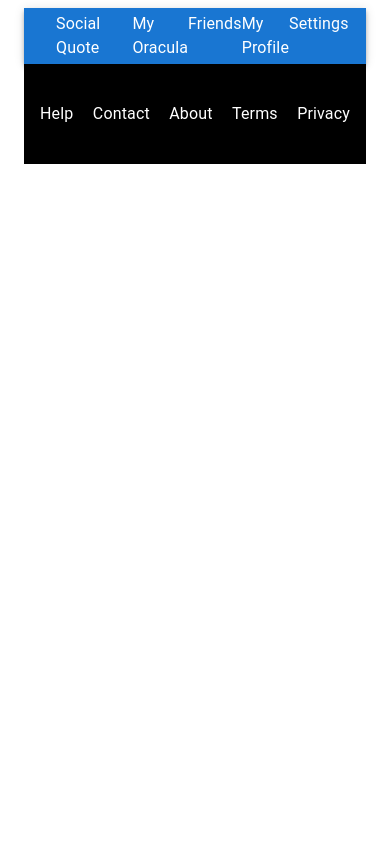
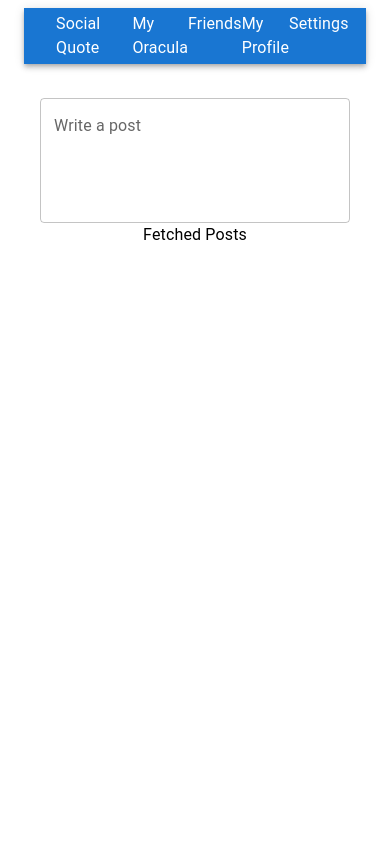
Before and after one commit to silasfacanha/socialquote, a React (Vite) app in the folder client/: page / in a window 390 px wide. Shown: the top 844 px of the page. Built offline with nearby package versions, Linux system fonts and the light colour scheme.

Commit message:
feat: add the home page. it is not responsive yet and the fetching functionality must be implemented closes #7

```diff
--- a/client/src/App.tsx
+++ b/client/src/App.tsx
@@ -2,11 +2,14 @@
 import { Container, CssBaseline } from "@mui/material";
 import Navbar from "./components/Navbar";
 import { Footer } from "./components/Footer";
+import Router from "./pages/Router";
+
 
 function App() {
   return (
-    <Container maxWidth={"xl"}>
+    <Container sx={{display:"flex", flexDirection:"column", alignItems:"center"}}>
       <Navbar />
+      <Router/>
       <Footer/>
     </Container>
 
--- /dev/null
+++ b/client/src/pages/Home.tsx
@@ -0,0 +1,24 @@
+import { Container, TextField, Typography } from '@mui/material'
+import React from 'react'
+
+const Home = () => {
+  return (
+    <Container sx={{margin: "10%"} }>
+ <TextField
+      sx={{
+        display: 'flex'
+      }}
+      multiline
+      rows={4}
+      variant="outlined"
+      label="Write a post"
+    />
+    <Container sx={{height: '80vh' }}>
+
+<Container sx={{display:'flex', justifyContent:"center"}}> <Typography > Fetched Posts</Typography></Container>
+    </Container>
+    </Container>
+  )
+}
+
+export default Home
--- /dev/null
+++ b/client/src/pages/Router.tsx
@@ -0,0 +1,24 @@
+import React from 'react';
+import { BrowserRouter ,Route, Routes } from 'react-router-dom';
+import Home from './Home';
+
+
+
+function Router() {
+    return (
+      <BrowserRouter>
+        <Routes>
+          <Route path="/" Component={Home} />
+          {/* <Route path="/myoracula" component={MyOracula} />
+          <Route path="/myprofile" component={MyProfile} />
+          <Route path="/settings" component={Settings} />
+          <Route path="/friends" component={Friends} />
+          <Route path="/auth" component={Auth} /> */}
+          {/* Add more routes for your pages */}
+        </Routes>
+      </BrowserRouter>
+    );
+  }
+
+
+  export default Router
```
Also changed, not shown: client/src/pages/Auth.tsx (added), client/src/pages/Friends.tsx (added), client/src/pages/MyOracula.tsx (added), client/src/pages/MyProfile.tsx (added), client/src/pages/Settings.tsx (added).
